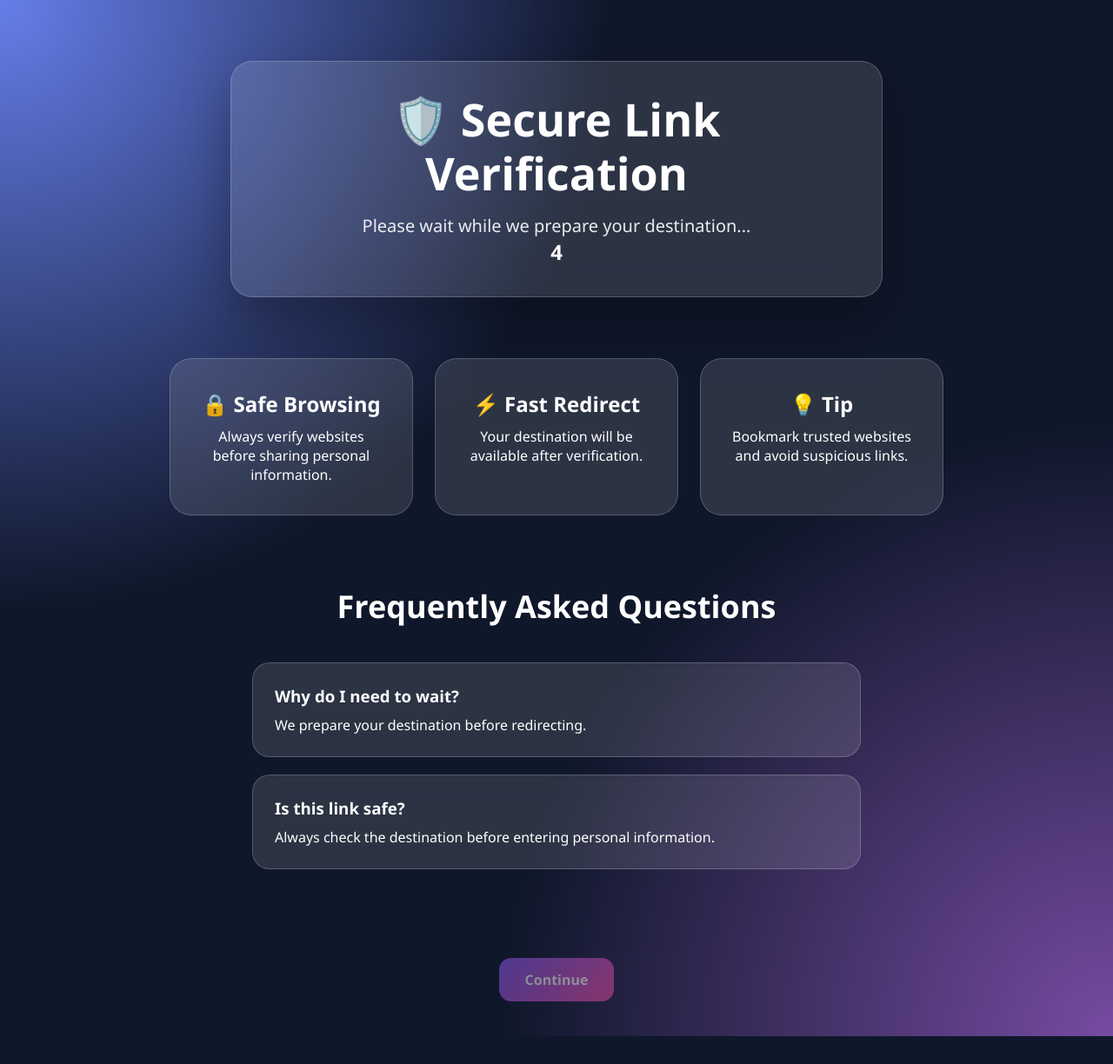
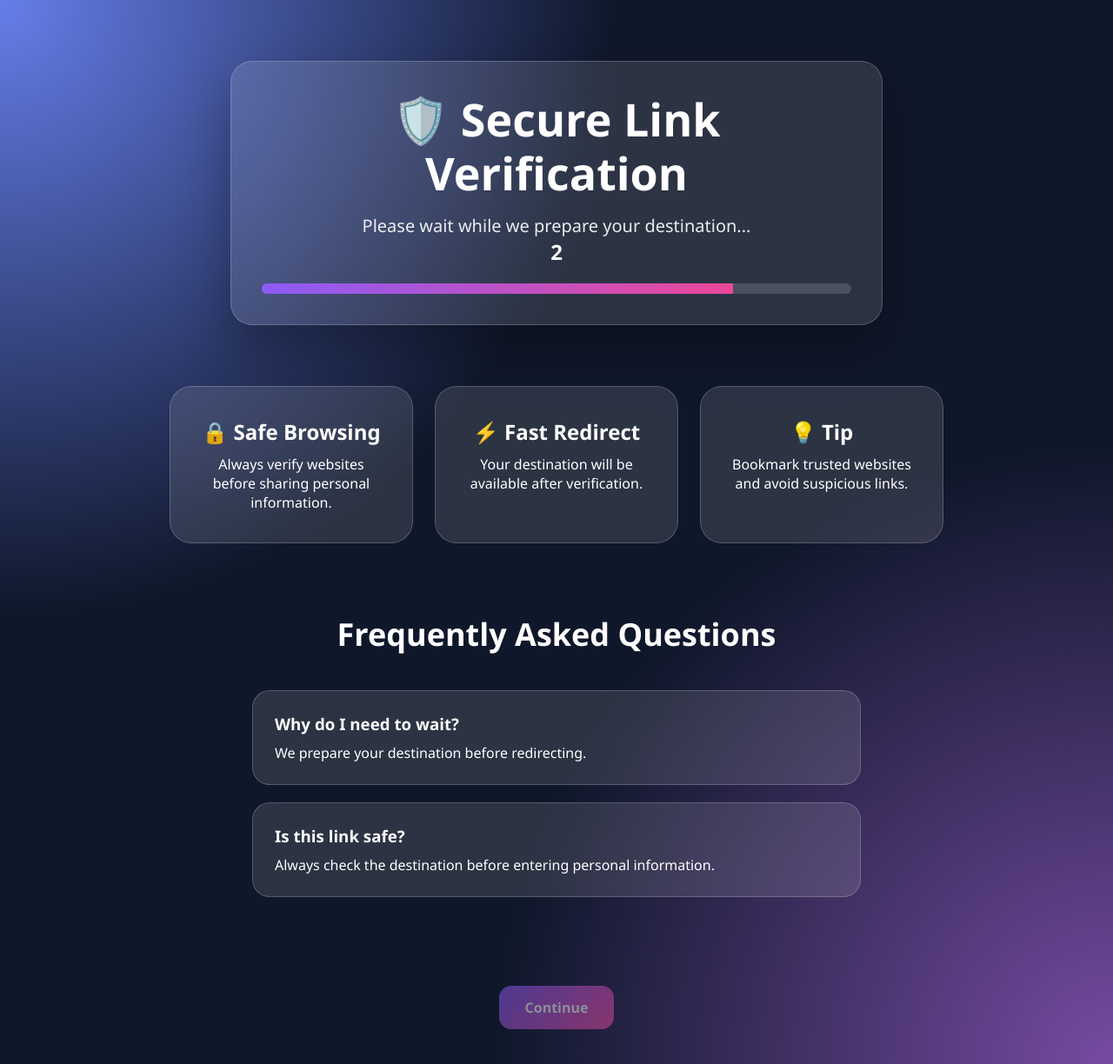
Before and after one commit to Khanarm/Url-shortnar-ashrot, a Flask app: page /wait/000 in a window 1280 px wide. Shown: the whole page at 87% size. Before the commit the page ends 1192 px from the top, so only its background shows below. Run offline with Flask 3, Linux system fonts and the light colour scheme; tables that the repository leaves empty hold one stand-in row (values such as "Sample post").

Commit message:
Add progress bar styles to style.css

```diff
--- a/static/css/style.css
+++ b/static/css/style.css
@@ -596,3 +596,44 @@ button:disabled{
     cursor:not-allowed;
 
 }
+
+.progress{
+
+    width:100%;
+    height:12px;
+
+    background:rgba(255,255,255,.15);
+
+    border-radius:30px;
+
+    overflow:hidden;
+
+    margin-top:20px;
+
+}
+
+
+#progressBar{
+
+    width:0%;
+
+    height:100%;
+
+    background:linear-gradient(90deg,#8b5cf6,#ec4899);
+
+    transition:width 1s linear;
+
+}
+
+
+#readyText{
+
+    font-size:20px;
+
+    font-weight:bold;
+
+    color:#ffffff;
+
+    margin-top:20px;
+
+}
```
